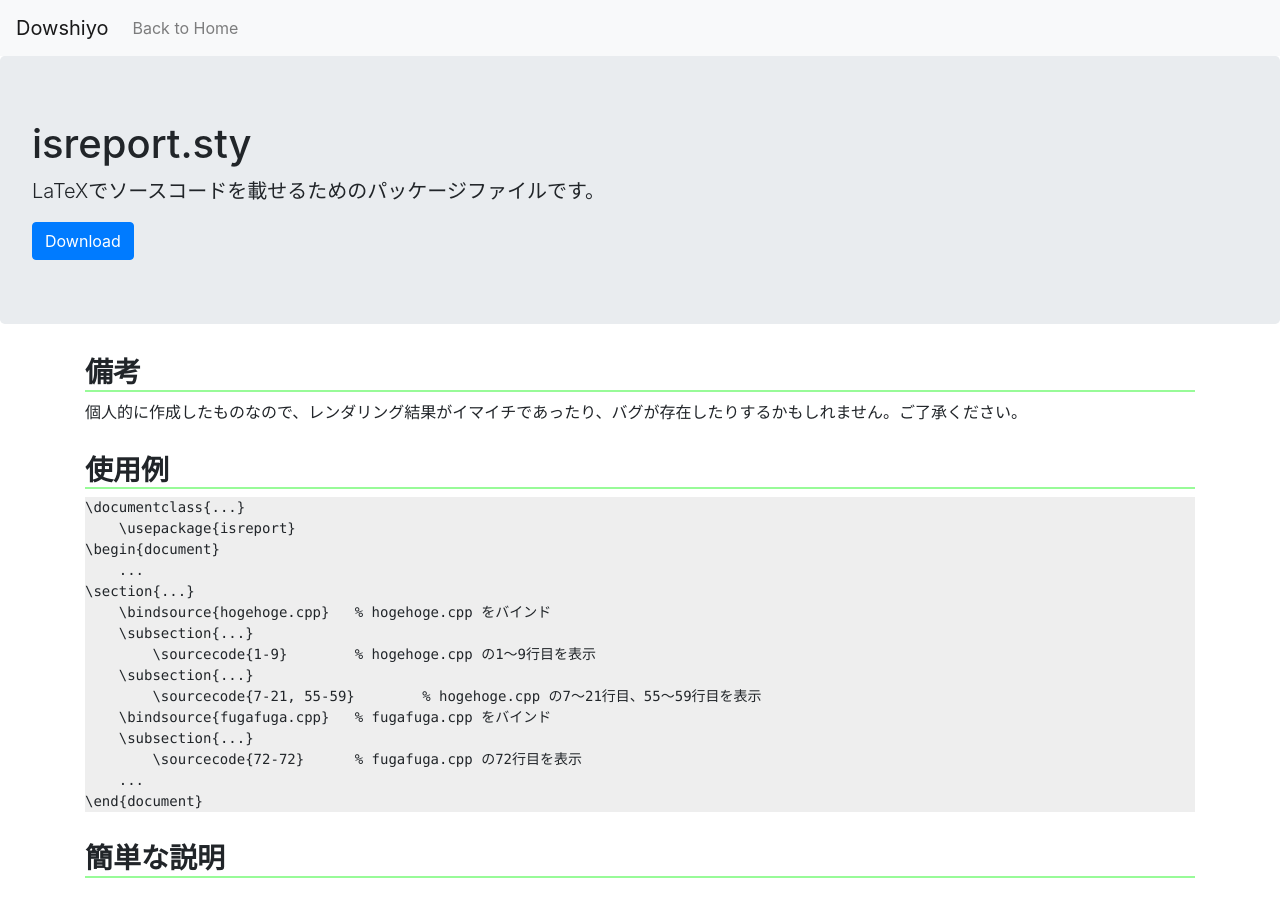
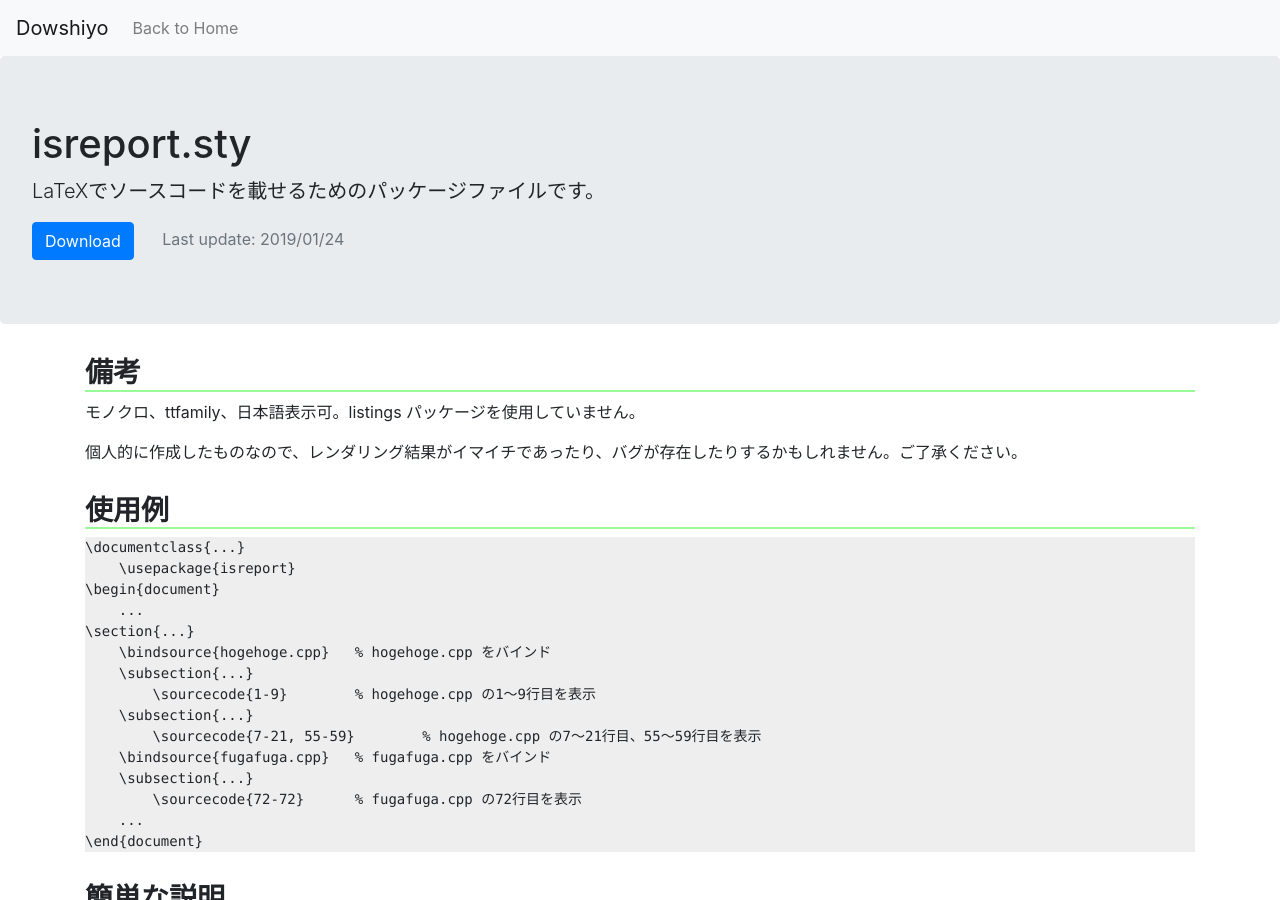
Before and after one commit to accup/Dowshiyo, a Jekyll site: the page built from _posts/2019-01-23-isreport.sty.md, in a window 1280 px wide and 900 px high. Built offline with Jekyll 4.4.1, drawn with Linux system fonts in a browser that asks for light colours; some of the changed text lies outside the part shown.

Commit message:
[update]

```diff
--- a/_layouts/product.html
+++ b/_layouts/product.html
@@ -13,6 +13,15 @@
 		<h1 class="display-5">{{ page.title }}</h1>
 		<p class="lead">{{ page.description }}</p>
 		<a class="btn btn-primary" href="{{ page.download | relative_url }}" role="button" download>Download</a>
+		<span class="text-muted ml-4">
+			Last update:
+			{% if page.update[0] -%}
+				{%- assign sorted_update = page.update | sort | reverse -%}
+				{{- sorted_update[0] | date:"%Y/%m/%d" -}}
+			{%- else -%}
+				{{- page.date | date:"%Y/%m/%d" -}}
+			{%- endif -%}
+		</span>
 	</div>
 	<main class="container">
 		{{ content }}
--- a/_posts/2019-01-23-isreport.sty.md
+++ b/_posts/2019-01-23-isreport.sty.md
@@ -6,9 +6,13 @@ tag: [
 download: /products/isreport.sty
 description: >-
   LaTeXでソースコードを載せるためのパッケージファイルです。
+update:
+  - 2019-01-24
 ---
 
 ### 備考
+モノクロ、ttfamily、日本語表示可。listings パッケージを使用していません。
+
 個人的に作成したものなので、レンダリング結果がイマイチであったり、バグが存在したりするかもしれません。ご了承ください。
 
 ### 使用例
@@ -69,7 +73,7 @@ texファイルと同じディレクトリか、その他のLaTeXが見つける
 | `nonumber` | 行番号を消す |
 {:.table}
 
-オプションを指定しない場合は `[show]` と同じ効果を持つ。属性を0個でも指定（空属性 `[]` も含む）すると、`show`を指定しない限り `show` の効果は現れない。
+オプションを指定しない場合は `[show]` と同じ効果を持つ。オプションを指定したとき、 `show` を指定しない限り `show` の効果は現れない。
 
 ##### バインドしたソースコードを解放
 いくつものソースコードをバインドしたとき、メモリ超過でエラーが出ることがあるので、その場合は`releasesource`コマンドで解放してください。エラーが出ない場合は不要です。
```
Also changed, not shown: index.html (+8 -1 lines), 1 other file.
